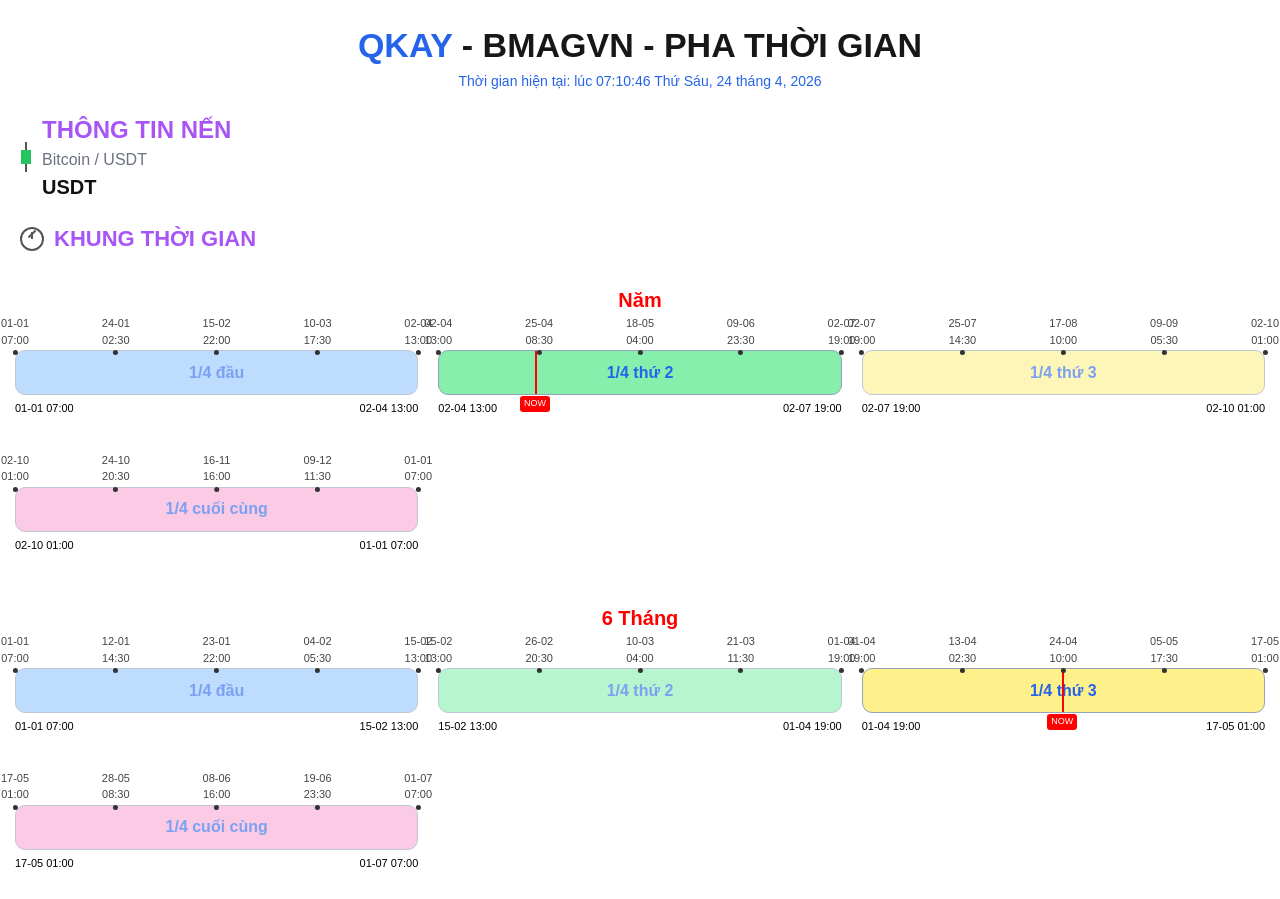
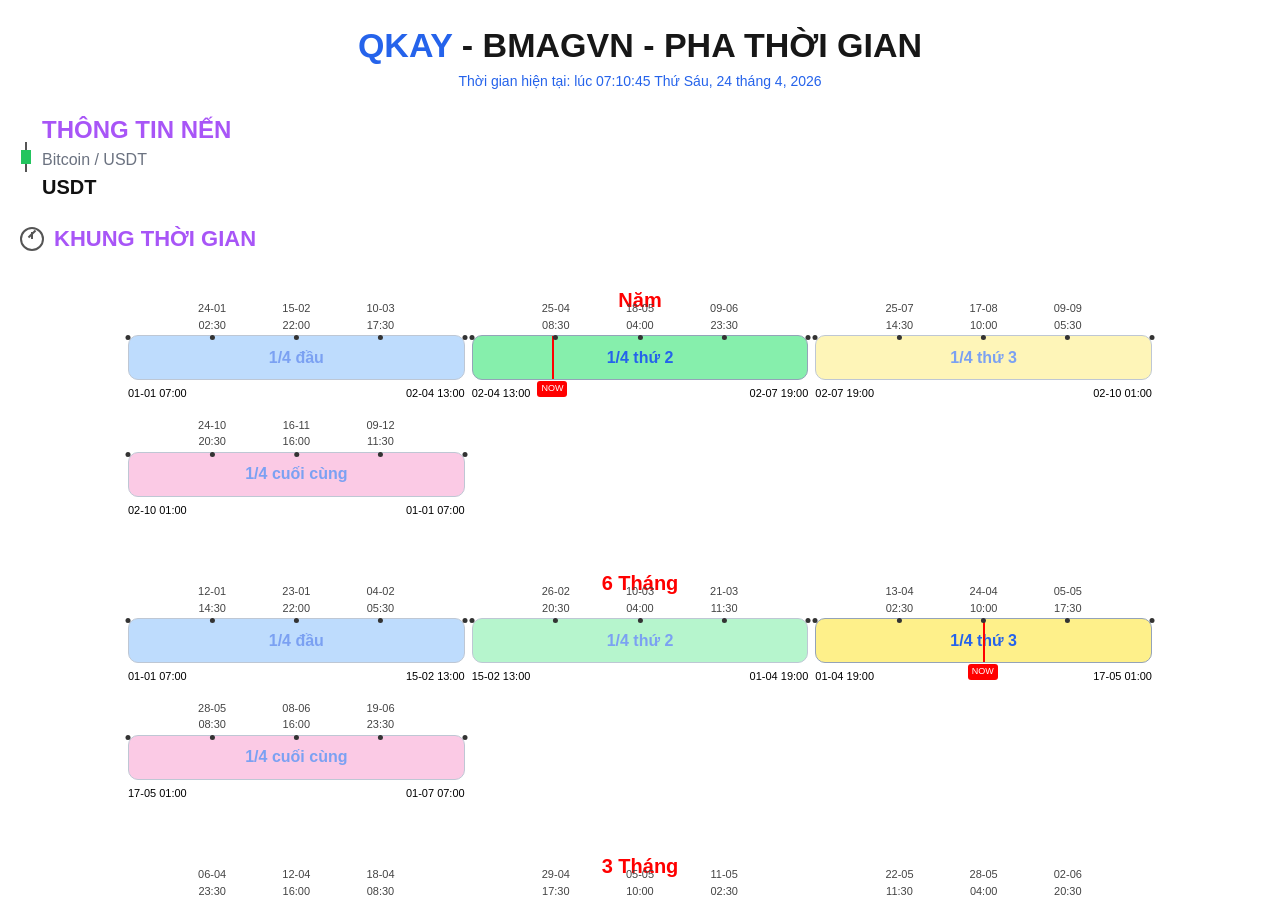
Before and after one commit to khainq27-sudo/pha-time, a Next.js app: page / in a window 1280 px wide. Shown: the top 899 px of the page. Built offline with nearby package versions, Linux system fonts and the light colour scheme; no server answers.

Commit message:
update UI + chart OKX

```diff
--- a/app/page.tsx
+++ b/app/page.tsx
@@ -221,7 +221,6 @@
   const totalTicks = 16;
   const step = (end.getTime() - start.getTime()) / totalTicks;
 
-  // Chia 16 phần thành 4 nhóm (mỗi nhóm 4 phần)
   const phases = [
     { label: "1/4 đầu", color: "#93c5fd", range: [0, 4] },
     { label: "1/4 thứ 2", color: "#86efac", range: [4, 8] },
@@ -238,9 +237,7 @@
           const phaseStartPercent = (startIdx / totalTicks) * 100;
           const phaseEndPercent = (endIdx / totalTicks) * 100;
 
-          // Kiểm tra xem kim "NOW" có nằm trong đoạn này không
           const isNowInPhase = progress >= phaseStartPercent && progress < phaseEndPercent;
-          // Tính vị trí kim NOW tương đối trong đoạn 1/4 này
           const relativeProgress = ((progress - phaseStartPercent) / (phaseEndPercent - phaseStartPercent)) * 100;
 
           const ticks = [];
@@ -258,8 +255,13 @@
               <div style={styles.timelineContent}>
                 {ticks.map((t, i) => (
                   <div key={i} style={{ ...styles.tick, left: `${t.percent}%` }}>
-                    <div>{t.label}</div>
-                    <div>{t.hour}</div>
+                    {/* CHỈ SỬA ĐÚNG DÒNG NÀY: Nếu không phải mốc đầu (i=0) và mốc cuối (i=4) thì mới hiện chữ */}
+                    {i !== 0 && i !== ticks.length - 1 && (
+                      <>
+                        <div>{t.label}</div>
+                        <div>{t.hour}</div>
+                      </>
+                    )}
                     <div style={styles.dot}></div>
                   </div>
                 ))}
@@ -272,7 +274,6 @@
                     </>
                   )}
                 </div>
-                {/* Hiển thị ngày giờ bắt đầu và kết thúc ở dưới bar như hình mẫu */}
                 <div style={styles.rangeTextContainer}>
                   <span>{ticks[0].label} {ticks[0].hour}</span>
                   <span>{ticks[ticks.length-1].label} {ticks[ticks.length-1].hour}</span>
@@ -310,14 +311,14 @@
   minuteHand: { width: 2, height: 10, background: "#555", position: "absolute", top: 2, left: "50%", transform: "translateX(-50%) rotate(45deg)" },
   timeFrameTitle: { color: "#a855f7", fontWeight: "bold", fontSize: "22px" },
 
-  timelineRow: { marginTop: 30, padding: "0 15px" },
-  label: { color: "red", fontWeight: "bold", textAlign: "center", fontSize: "20px", marginBottom: "35px" },
+  timelineRow: { marginTop: 30, padding: "0 10%" },
+  label: { color: "red", fontWeight: "bold", textAlign: "center", fontSize: "20px", marginBottom: "20px" },
 
   // Responsive Grid: Trên PC hiện 1 dòng (4 cột), trên điện thoại tự xuống dòng
   responsiveGrid: {
     display: "grid",
     gridTemplateColumns: "repeat(auto-fit, minmax(300px, 1fr))",
-    gap: "50px 20px"
+    gap: "30px 7px"
   },
 
   phaseContainer: { marginBottom: "20px" },
```
